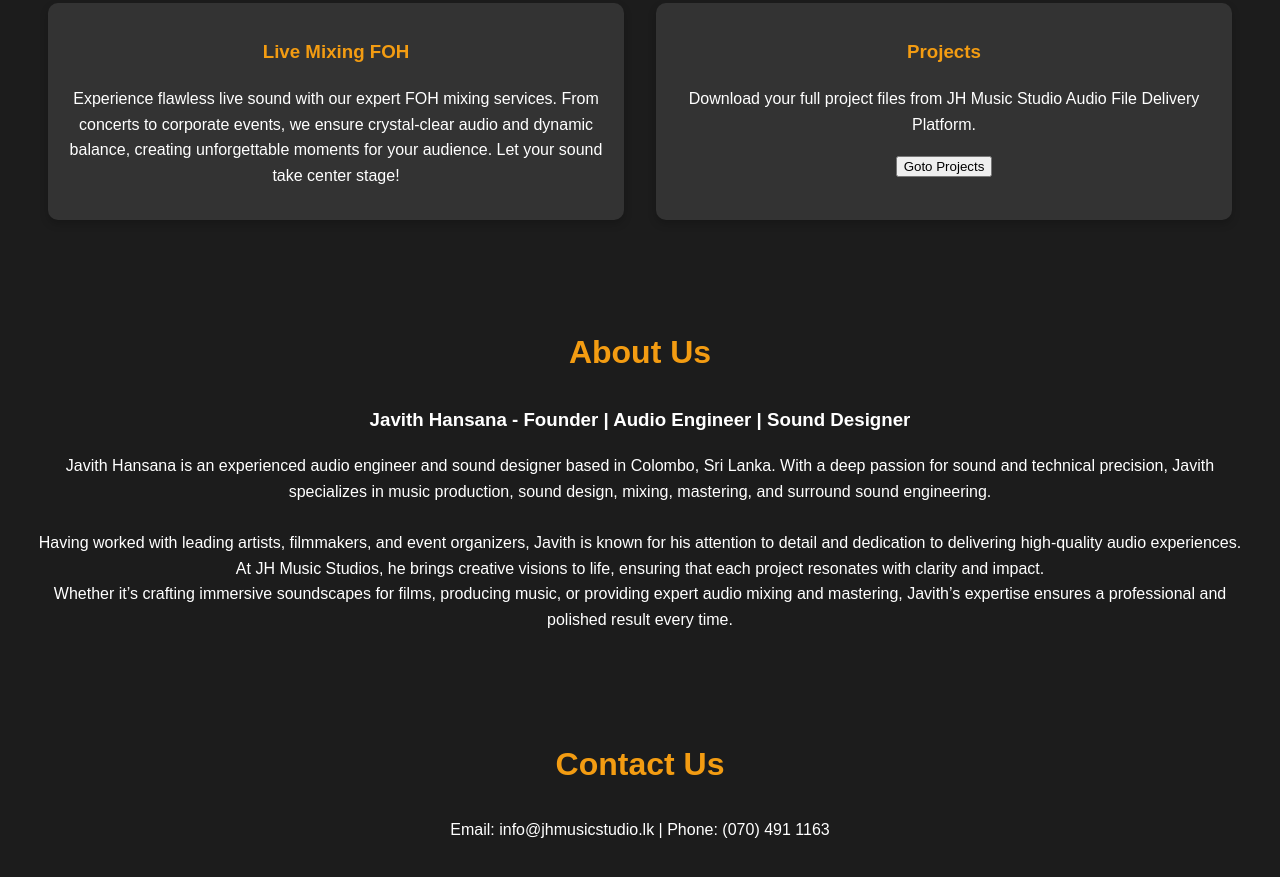
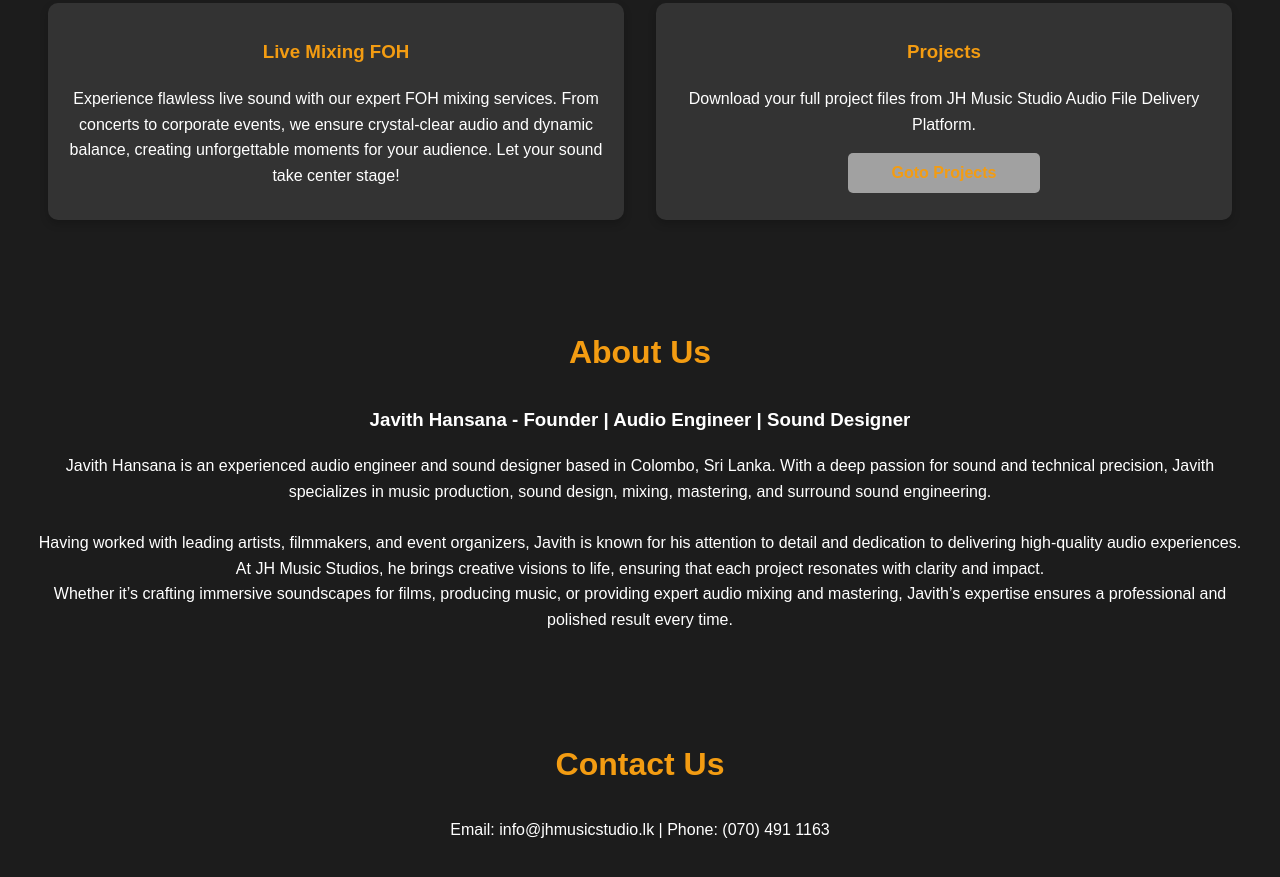
Before and after one commit to JHMusicstudio/web, a plain HTML site: page home.html in a window 1280 px wide. Shown: the part 978-1855 px from the top of the page. Drawn offline with Linux system fonts and the light colour scheme.

Commit message:
Update home.css

```diff
--- a/home.css
+++ b/home.css
@@ -84,7 +84,20 @@ body {
   .service p {
     margin: 1rem 0;
   }
-
+  .service a button{
+    width: 15vw;
+    height: 5vh;
+    color: #f39c12;
+    background-color: #a1a1a1;
+    border-radius: 5px;
+    border: none;
+    font-size: 1rem;
+    font-weight: 700;
+  }
+  .service a button:hover{
+    background-color: #f39c12;
+    color: #111;
+  }
   footer {
     text-align: center;
     padding: 1rem;
```
